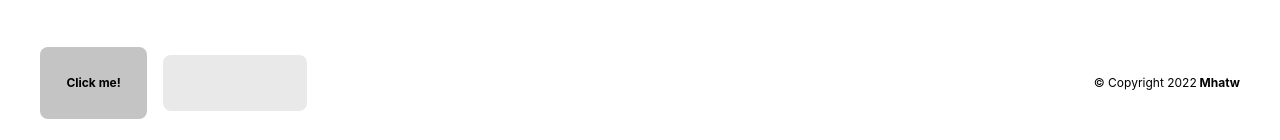
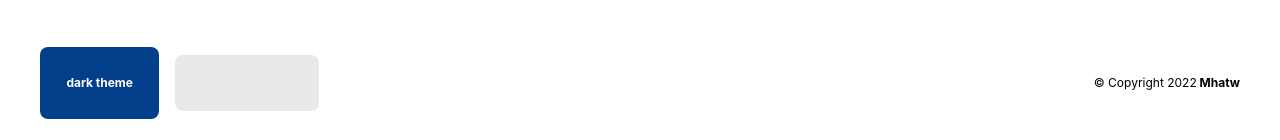
Before and after one commit to Mhatw/web, a React (Create React App) app: page /about in a window 1280 px wide. Shown: the part 1083-1223 px from the top of the page. Built offline with nearby package versions, Linux system fonts and the light colour scheme; some icons are missing.

Commit message:
add toggle theme button

```diff
--- a/src/App.js
+++ b/src/App.js
@@ -2,7 +2,6 @@ import "./App.css";
 import React, { useEffect, useState } from "react";
 import styled, { ThemeProvider } from "styled-components";
 import { darkTheme, lightTheme } from "./styles";
-import { Button } from "./components/buttons";
 import { Nav } from "./components/nav";
 import { Footer } from "./components/footer";
 import { Outlet } from "react-router-dom";
@@ -11,12 +10,6 @@ import { LoaderAlt } from "@styled-icons/boxicons-regular";
 const StyledApp = styled.div`
   background-color: ${(props) => props.theme.background.primary};
 `;
-
-function App() {
-  const [theme, setTheme] = React.useState("light");
-  const toggleTheme = () => {
-    setTheme(theme === "light" ? "dark" : "light");
-  };
 
 const StyledDiv = styled.div`
   display: flex;
@@ -64,6 +57,17 @@ function App() {
   }
 `;
 
+function App() {
+  const localTheme = localStorage.getItem("mhatwTheme");
+  console.log("current", localTheme);
+  const [theme, setTheme] = React.useState(localTheme || "light");
+
+  // get from local storage
+
+  // const toggleTheme = () => {
+  //   setTheme(theme === "light" ? "dark" : "light");
+  // };
+
   function Loader() {
     return (
       <StyledDiv className="loader">
@@ -80,15 +84,12 @@ function App() {
 
   useEffect(() => {
     setTimeout(() => setSpinner(false), 1500);
-    console.log("useEffect");
   }, []);
 
   // [] means like componentDidMount
 
   // return !spinner && <div>Your content</div>;
 
-  console.log(<Button onClick={toggleTheme}>Toggle Theme</Button>);
-  console.log(spinner);
   return spinner ? (
     <Loader />
   ) : (
@@ -100,7 +101,7 @@ function App() {
           <>
             <Nav />
             <Outlet />
-            <Footer />
+            <Footer theme={theme} setTheme={setTheme} />
           </>
         )}
       </StyledApp>
--- a/src/components/footer/Footer.js
+++ b/src/components/footer/Footer.js
@@ -65,11 +65,18 @@ const StyledFooter = styled.footer`
   }
 `;
 
-export function Footer() {
+export function Footer({ theme, setTheme }) {
+  const toggleTheme = () => {
+    setTheme(theme === "light" ? "dark" : "light");
+    localStorage.setItem("mhatwTheme", theme === "light" ? "dark" : "light");
+  };
+
   return (
     <StyledFooter>
       <div>
-        <Button color="tertiary">Click me!</Button>
+        <Button onClick={toggleTheme}>
+          {theme === "light" ? "dark" : "light"} theme
+        </Button>
         <div>
           <SvgContainer></SvgContainer>
         </div>
--- a/src/styles/colors.js
+++ b/src/styles/colors.js
@@ -38,6 +38,11 @@ export const darkTheme = {
   background: {
     primary: "#000000",
     secondary: "#232323",
+    gray: "#f5f5f5",
+    yellow: "#fff1e6",
+    blue: "#dfe7fd",
+    brown: "#eae4e9",
+    red: "#fad2e1",
   },
   button: {
     primary: "#0077b6",
```
Lines whose indentation alone changed are shown as unchanged.
